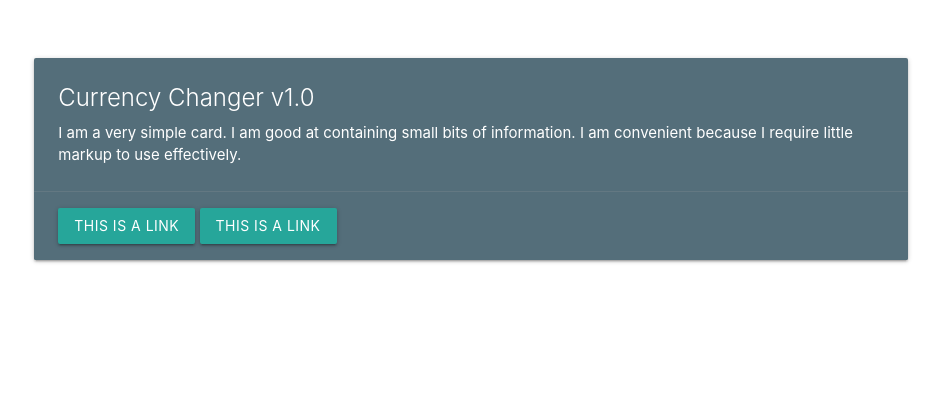
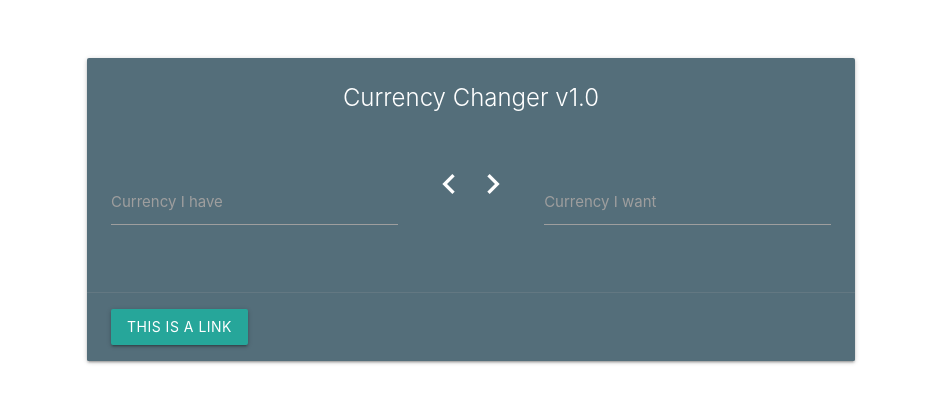
Before and after one commit to Ronnehag/currencychanger, a plain HTML site: page index.html in a window 1280 px wide. Shown: the whole page, without its empty margins (169-1110 px from the left). Drawn offline with nearby package versions, Linux system fonts and the light colour scheme.

Commit message:
more card styling, added dummydata datalist for search.

```diff
--- a/css/styles.css
+++ b/css/styles.css
@@ -4,3 +4,17 @@
 .mt-5{
     margin-top: 50px;
 }
+
+.card{
+    min-width: 768px;
+}
+#swaparrows i{
+    font-size: 40px;
+    padding: 0;
+    margin: 0;
+    transition: color .2s ease-in-out;
+}
+#swaparrows i:hover{
+    color: #2BBBAD;
+    cursor: pointer;
+}
--- a/index.html
+++ b/index.html
@@ -8,6 +8,7 @@
     <title>Currencychanger</title>
 
     <!-- Compiled and minified CSS -->
+    <link href="https://fonts.googleapis.com/icon?family=Material+Icons" rel="stylesheet">
     <link rel="stylesheet" href="https://cdnjs.cloudflare.com/ajax/libs/materialize/1.0.0/css/materialize.min.css">
     <link rel="stylesheet" href="css/styles.css">
 </head>
@@ -19,19 +20,45 @@
                 <div class="col s12 m12">
                     <div class="card blue-grey darken-1">
                         <div class="card-content white-text">
-                            <span class="card-title">Currency Changer v1.0</span>
-                            <p>I am a very simple card. I am good at containing small bits of information.
-                                I am convenient because I require little markup to use effectively.</p>
-                        </div>
+                            <span class="card-title center-align">Currency Changer v1.0</span>
+                            <div class="row mt-5" id="changer">
+                                <div class="input-field col s5">
+                                    <input id="currencyFrom" list="countries" type="text" class="validate">
+                                    <label for="currencyFrom">Currency I have</label>
+                                </div>
+                                <div class="col s2 center-align" id="swaparrows">
+                                    <i class="material-icons">keyboard_arrow_left</i>
+                                    <i class="material-icons">keyboard_arrow_right</i>
+                                </div>
+                                <div class="input-field col s5">
+                                    <input id="currencyTo" list="countries" type="text" class="validate">
+                                    <label for="currencyTo">Currency I want</label>
+                                </div>
+                            </div>
+
+                        </div><!-- END CART CONTENT -->
+
+
+
+
                         <div class="card-action">
-                            <a href="#" class="waves-effect waves-light btn">This is a link</a>
-                            <a href="#" class="waves-effect waves-light btn">This is a link</a>
+                            <a href="#" class="waves-effect waves-green btn">This is a link</a>
                         </div>
                     </div>
                 </div>
             </div>
         </div>
     </div>
+
+
+    <datalist id="countries">
+        <option value="Chocolate">
+        <option value="Coconut">
+        <option value="Mint">
+        <option value="Strawberry">
+        <option value="Vanilla">
+    </datalist>
+
 
 
 
```
